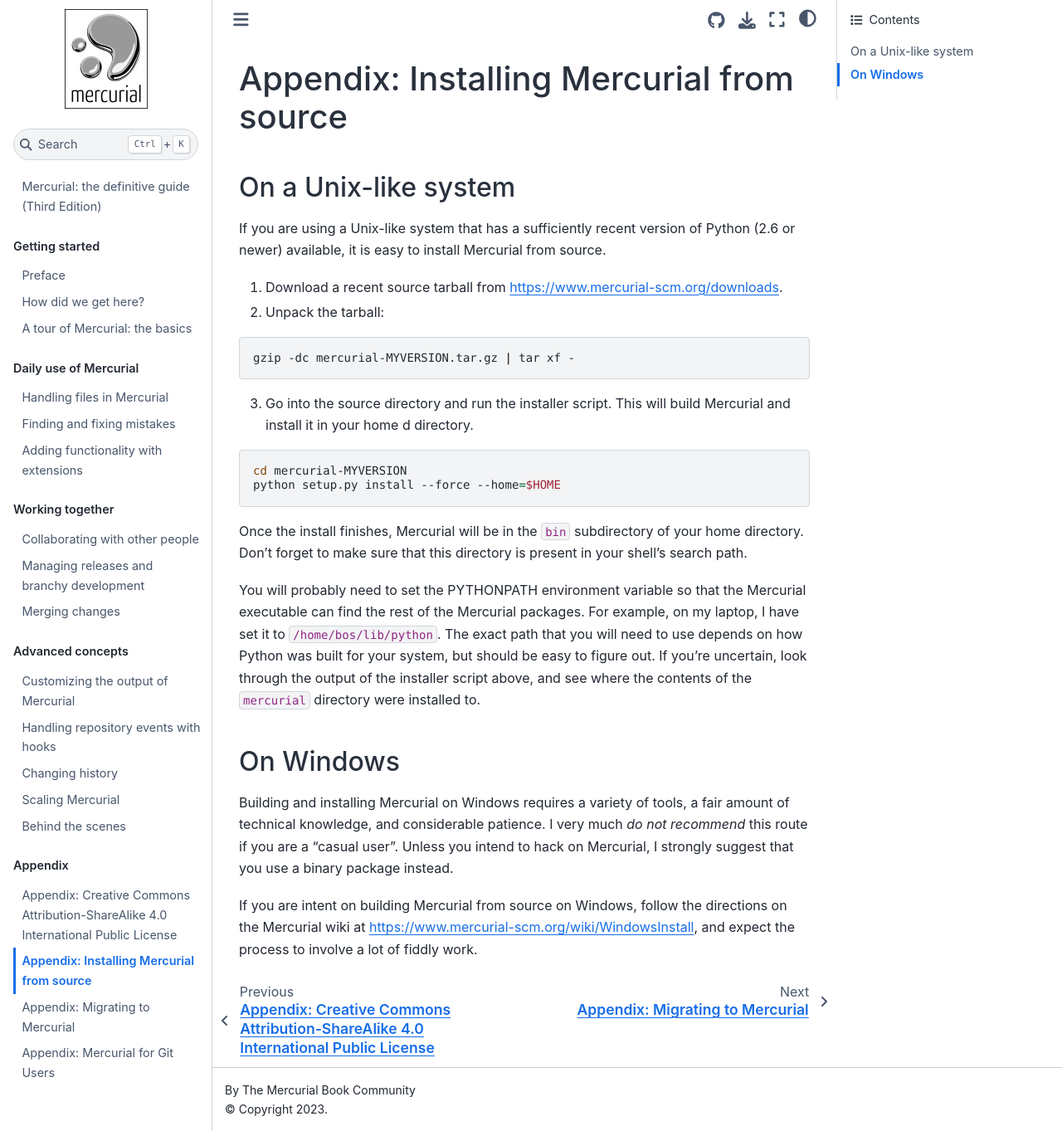
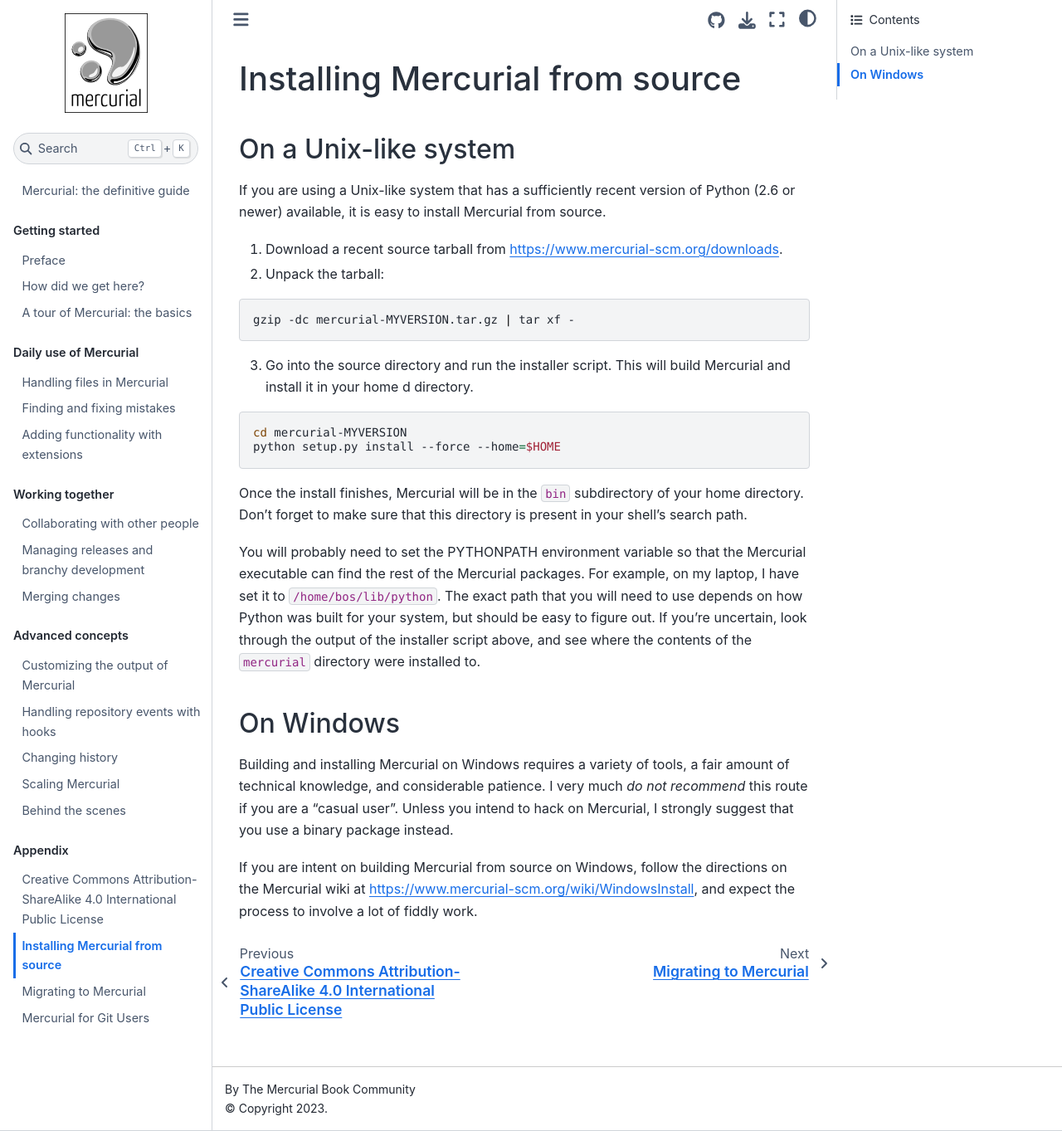
Before and after one commit to paugier/mercurial-jupyterbook, a Jupyter Book: the page built from book/appendix/app-srcinstall.md, in a window 1280 px wide and 1363 px high. Shown: the whole window at 83% size. Built offline with Jupyter Book 1.0.4 settings and Sphinx 7.4.7 and the Sphinx Book theme 1.1.4, drawn with Linux system fonts in a browser that asks for light colours.

Commit message:
Shorten some titles

```diff
--- a/book/appendix/app-git.md
+++ b/book/appendix/app-git.md
@@ -11,7 +11,7 @@
   name: bash
 ---
 
-# Appendix: Mercurial for Git Users
+# Mercurial for Git Users
 
 Are you a Git user wanting to learn about Mercurial or how to use Mercurial?
 You've come to the right place!
--- a/book/appendix/app-license.md
+++ b/book/appendix/app-license.md
@@ -11,7 +11,7 @@
   name: bash
 ---
 
-# Appendix: Creative Commons Attribution-ShareAlike 4.0 International Public License
+# Creative Commons Attribution-ShareAlike 4.0 International Public License
 
 By exercising the Licensed Rights (defined below), You accept and agree to be
 bound by the terms and conditions of this Creative Commons Attribution-ShareAlike
--- a/book/appendix/app-srcinstall.md
+++ b/book/appendix/app-srcinstall.md
@@ -13,7 +13,7 @@
 
 (chap-srcinstall)=
 
-# Appendix: Installing Mercurial from source
+# Installing Mercurial from source
 
 (sec-srcinstall-unixlike)=
 
--- a/book/appendix/app-svn.md
+++ b/book/appendix/app-svn.md
@@ -11,7 +11,7 @@
   name: bash
 ---
 
-# Appendix: Migrating to Mercurial
+# Migrating to Mercurial
 
 A common way to test the waters with a new revision control tool is to experiment
 with switching an existing project, rather than starting a new project from
@@ -37,7 +37,7 @@
 - Mercurial
 
 (To see why Mercurial itself is supported as a source, see
-{ref}`svn.filemap\ <svn.filemap\>`.)
+{ref}`svn-filemap`.)
 
 You can enable the extension in the usual way, by editing your `~/.hgrc` file.
 
--- a/book/index.md
+++ b/book/index.md
@@ -1,6 +1,6 @@
-# Mercurial: the definitive guide (Third Edition)
+# Mercurial: the definitive guide
 
-This is a work in progress to get a new edition of the Mercurial book.
+This is a work in progress to get a new (third) edition of the Mercurial book.
 
 We welcome contributions to
 [the Hgbook project on Github](https://github.com/paugier/mercurial-jupyterbook).
```
